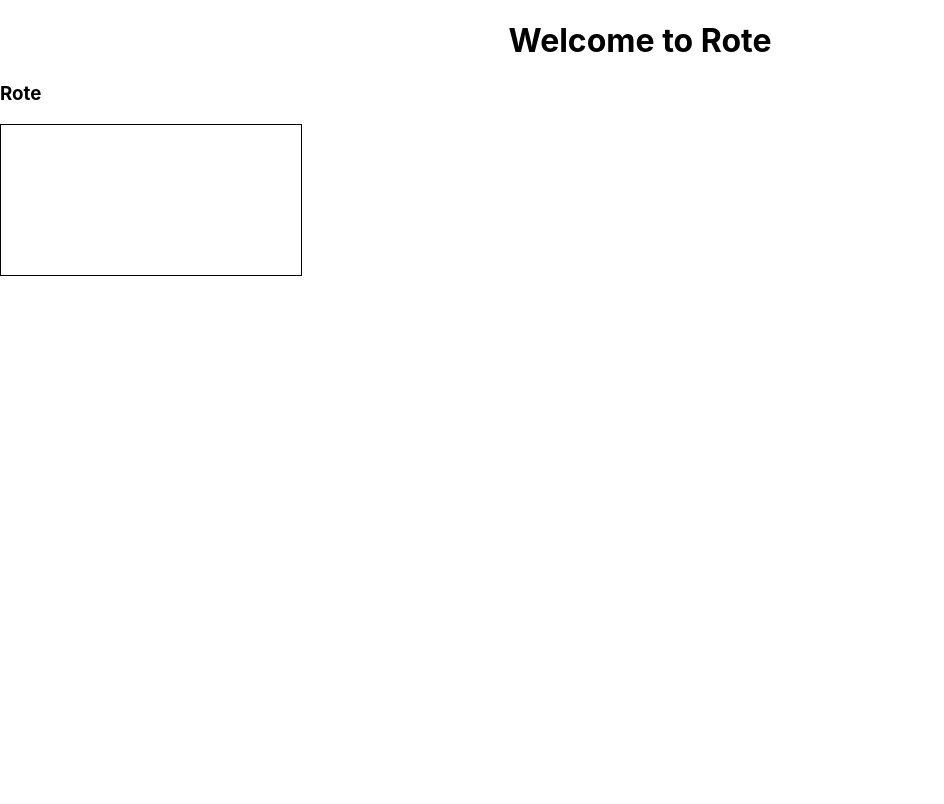
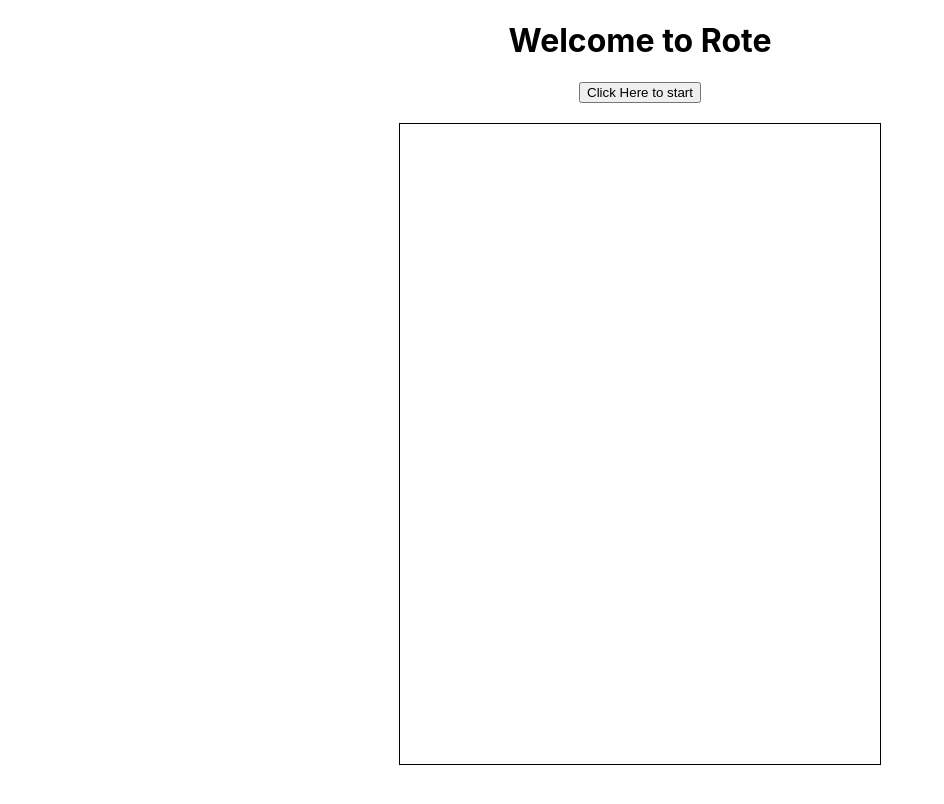
Before and after one commit to seagrendaniel/Rote, a React (Create React App) app: page / in a window 1280 px wide. Shown: the top 804 px of the page, without its empty margins (0-944 px from the left). Built offline with nearby package versions, Linux system fonts and the light colour scheme.

Commit message:
size game canvas and add dummy start button

```diff
--- a/src/components/GameWindow/GameWindow.css
+++ b/src/components/GameWindow/GameWindow.css
@@ -1,3 +1,13 @@
 .game-window {
+    display: flex;
+    /* height: 640px; */
+    /* width: 480px; */
+    justify-items: right;
+}
+
+canvas {
     border: 1px solid black;
+    height: 640px;
+    width: 480px;
+    margin: 20px auto 100px auto;
 }
--- a/src/components/GameWindow/GameWindow.jsx
+++ b/src/components/GameWindow/GameWindow.jsx
@@ -1,16 +1,15 @@
-import React, {Component} from 'react';
+import React, { Component } from 'react';
 
 import './GameWindow.css';
 
 class GameWindow extends Component {
-
-    render() {
-        return (
-            <div>
-                <canvas ref="canvas" className="game-window"></canvas>
-            </div>
-        )
-    }
+  render() {
+    return (
+      <div className="game-window">
+        <canvas ref="canvas" />
+      </div>
+    );
+  }
 }
 
 export default GameWindow;
--- a/src/pages/GamePage/GamePage.css
+++ b/src/pages/GamePage/GamePage.css
@@ -1,3 +1,17 @@
 .title {
     text-align: center;
 }
+
+.game-title {
+    display: flex;
+    justify-content: center;
+}
+
+.start-button {
+    align-self: center;
+}
+
+.start-button:hover {
+    color: white;
+    background-color: blue;
+}
--- a/src/pages/GamePage/GamePage.jsx
+++ b/src/pages/GamePage/GamePage.jsx
@@ -4,21 +4,18 @@ import GameWindow from '../../components/GameWindow/GameWindow';
 
 import './GamePage.css';
 
-const GamePage = (props) => {
-
-    return (
+const GamePage = props => (
   <>
     <h1 className="title"> Welcome to Rote </h1>
     <div>
       <div className="game-title">
-                <h3> Rote </h3>
+        <button type="button" className="start-button"> Click Here to start </button>
       </div>
       <div>
         <GameWindow />
       </div>
     </div>
   </>
-    )
-}
+);
 
 export default GamePage;
```
Lines whose indentation alone changed are shown as unchanged.
